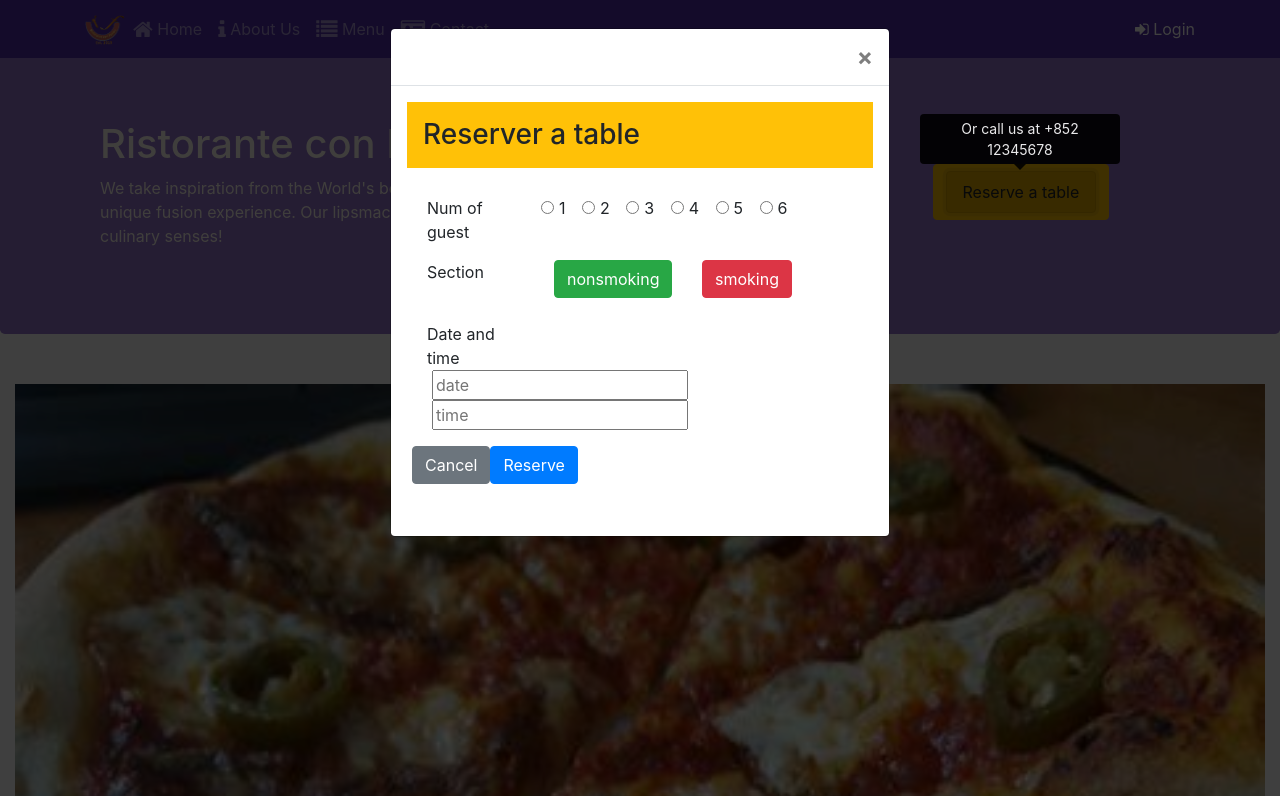
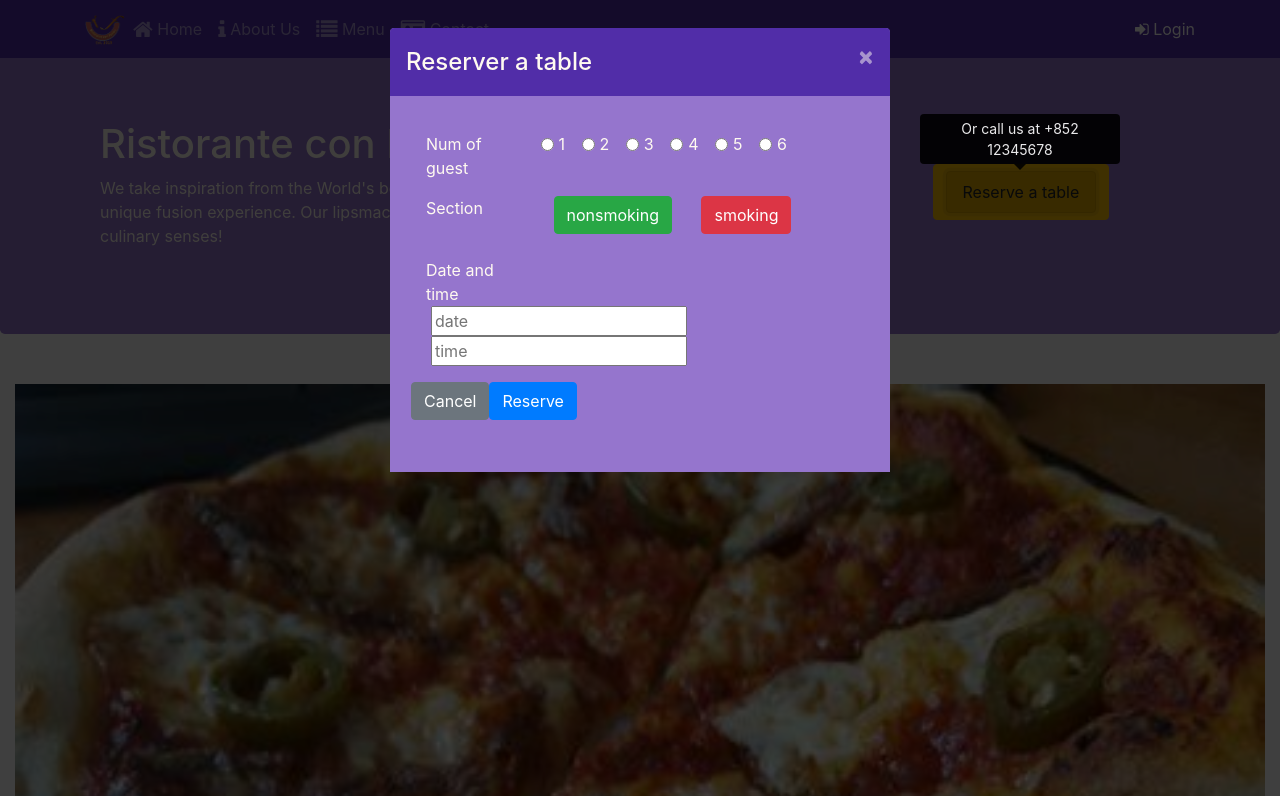
Before and after one commit to VuDucAnh29/Confusion, a website: page index.html in a window 1280 px wide. Both pictures are taken after a click on the button "Reserve a table". Shown: the top 796 px of the page. Drawn offline with nearby package versions, Linux system fonts and the light colour scheme.

Commit message:
Assigmnet 4

```diff
--- a/css/styles.scss
+++ b/css/styles.scss
@@ -65,7 +65,7 @@ body {
             position: absolute;
             top: 0;
             left: 0;
-            min-height: 100%;
+            min-height: $carousel-item-height;
         }
     }
 }
@@ -74,3 +74,24 @@ body {
     margin: auto;
     z-index: 1;
 }
+
+.modal-dialog {
+    .modal-header {
+        background-color: $background-dark;
+        color: floralwhite;
+        border-bottom: transparent;
+
+        button {
+            color: floralwhite;
+        }
+    }
+
+    .modal-body {
+        background: $background-light;
+        color: floralwhite;
+    }
+}
+
+.modal-content {
+    border: none;
+}
--- a/index.html
+++ b/index.html
@@ -117,15 +117,12 @@
       <!-- Modal content -->
       <div class="modal-content">
         <div class="modal-header">
-          <h4 class="modal-title"></h4>
+          <h4 class="modal-title">Reserver a table</h4>
           <button type="button" class="close" data-dismiss="modal">
             &times;
           </button>
         </div>
         <div class="modal-body">
-          <div>
-            <h3 class="col-12 block bg-warning mb-2 p-3">Reserver a table</h3>
-          </div>
           <div class="card-body">
             <div class="form-group row">
               <label class="form-check-label col-md-3">Num of guest</label>
```
Also changed, not shown: aboutus.html (+0 -1 lines), contactus.html (+0 -1 lines), css/styles.css.
